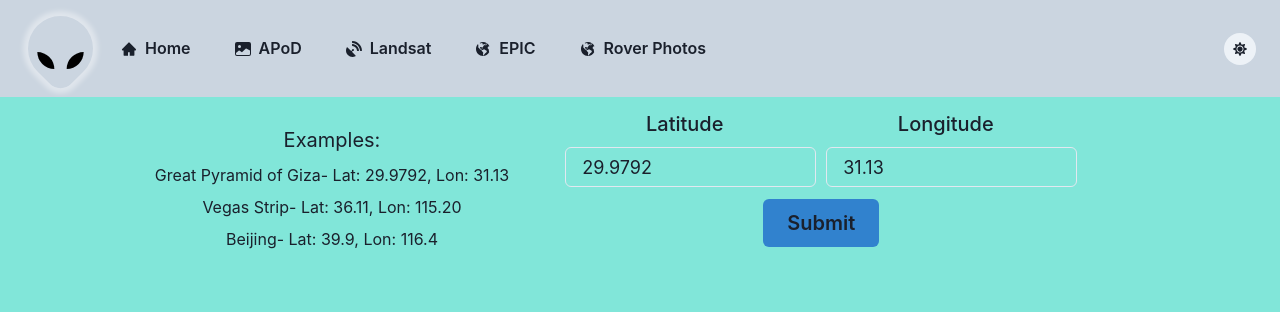
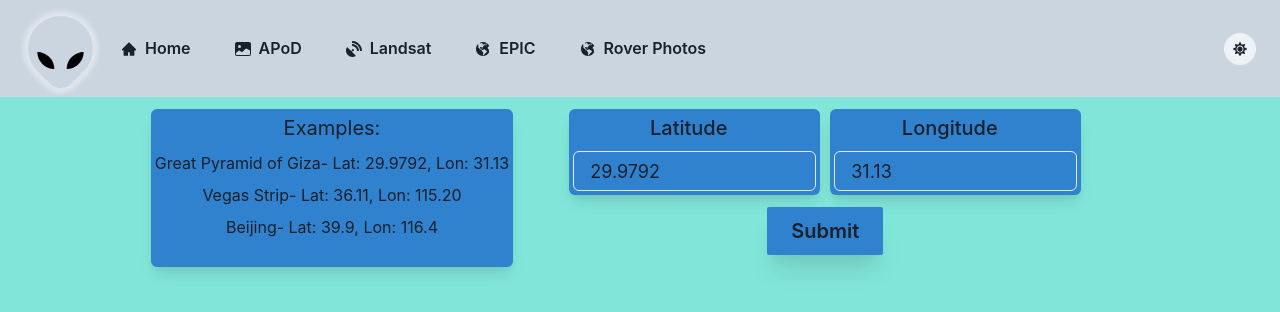
Before and after one commit to UniversallyRy/nasaApp, a Next.js app: page /landsat in a window 1280 px wide. Shown: the top 312 px of the page. Built offline with nearby package versions, Linux system fonts and the light colour scheme.

Commit message:
sat style additions

```diff
--- a/components/EarthSatForm.tsx
+++ b/components/EarthSatForm.tsx
@@ -43,7 +43,7 @@ const FormikForm = () => {
                     <HStack spacing={2.5}>
                         <Field name="latitude" validate={validateNumbers}>
                         {({ field, form }:any) => (
-                            <FormControl isInvalid={form.errors.latitude && form.touched.latitude}>
+                            <FormControl p={1} borderRadius="md" bg={backGround} shadow="lg" isInvalid={form.errors.latitude && form.touched.latitude}>
                                 <FormLabel fontSize="xl" textAlign="center" htmlFor="latitude">Latitude</FormLabel>
                                 <Input {...field} fontSize="lg" type="number" id="latitude" placeholder="Latitude" />
                                 <FormErrorMessage>{form.errors.latitude}</FormErrorMessage>
@@ -52,7 +52,7 @@ const FormikForm = () => {
                         </Field>
                         <Field name="longitude" validate={validateNumbers}>
                         {({ field, form }:any) => (
-                            <FormControl isInvalid={form.errors.longitude && form.touched.longitude}>
+                            <FormControl p={1} borderRadius="md" bg={backGround} shadow="lg" isInvalid={form.errors.longitude && form.touched.longitude}>
                                 <FormLabel fontSize="xl" textAlign="center" htmlFor="longitude">Longitude</FormLabel>
                                 <Input {...field} fontSize="lg" type="number" id="longitude" placeholder="Longitude" />
                                 <FormErrorMessage>{form.errors.longitude}</FormErrorMessage>
@@ -63,10 +63,15 @@ const FormikForm = () => {
                     <Button
                         size="lg"
                         fontSize="xl"
+                        rounded="sm"
+                        shadow="xl"
                         m={3}
                         bg={backGround}
                         isLoading={isSubmitting}
                         type="submit"
+                        _hover={{
+                            bg:'gray.600'
+                        }}
                     >
                         Submit
                     </Button>
--- a/pages/landsat/index.tsx
+++ b/pages/landsat/index.tsx
@@ -1,7 +1,7 @@
 import Head from "next/head";
 import { ChakraNextImage }  from "../../components/Image";
 import { useState, createContext } from 'react';
-import { Text, VStack, Stack } from "@chakra-ui/react";
+import { Text, VStack, Stack, useColorModeValue } from "@chakra-ui/react";
 import { NextPage } from 'next';
 import FormikForm, { AlertBox } from "../../components/EarthSatForm";
 
@@ -21,6 +21,8 @@ export const FormContext = createContext({});
 
 const LandSat: NextPage<{ data: Data }> = () => {
   const [coordinates, submitCoords] = useState(Object)
+  const backGround = useColorModeValue("blue.500", "purple.900");
+
   return (
     <Stack
       w="95vw"
@@ -32,7 +34,7 @@ const LandSat: NextPage<{ data: Data }> = () => {
         <meta property="og:landsat" content="Earth Polychromatic Imaging Camera Images" key={0} />
       </Head>
       <Stack m={3} spacing={10} direction={{base:"column", md:"row"}}>
-        <VStack m={4}>
+        <VStack p={1} borderRadius="md" bg={backGround} shadow="lg" mx={4}>
           <Text fontSize="xl">Examples:</Text>
           <Text fontSize="md">Great Pyramid of Giza- Lat: 29.9792, Lon: 31.13</Text>
           <Text fontSize="md">Vegas Strip- Lat: 36.11, Lon: 115.20</Text>
@@ -47,12 +49,10 @@ const LandSat: NextPage<{ data: Data }> = () => {
           : null
         }
         {coordinates.hasOwnProperty('url')
-          ?<VStack>
+          ?<VStack shadow="xl" rounded="sm" bg={backGround} p={1}>
               <ChakraNextImage
                 aria-label="Satellite Image"
                 boxSize={{base:"md", md: "2xl", xl:"container.lg"}}
-                rounded="lg"
-                shadow="xl"
                 src={ coordinates.url }
                 alt={ coordinates.resource.dataset }
               />
```
